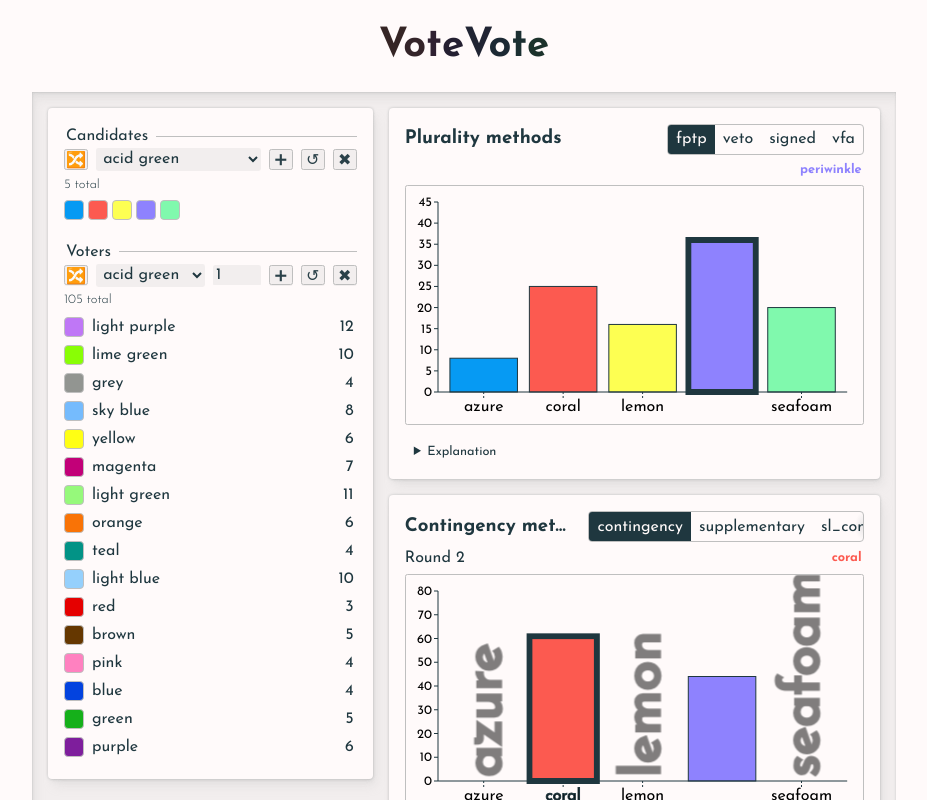
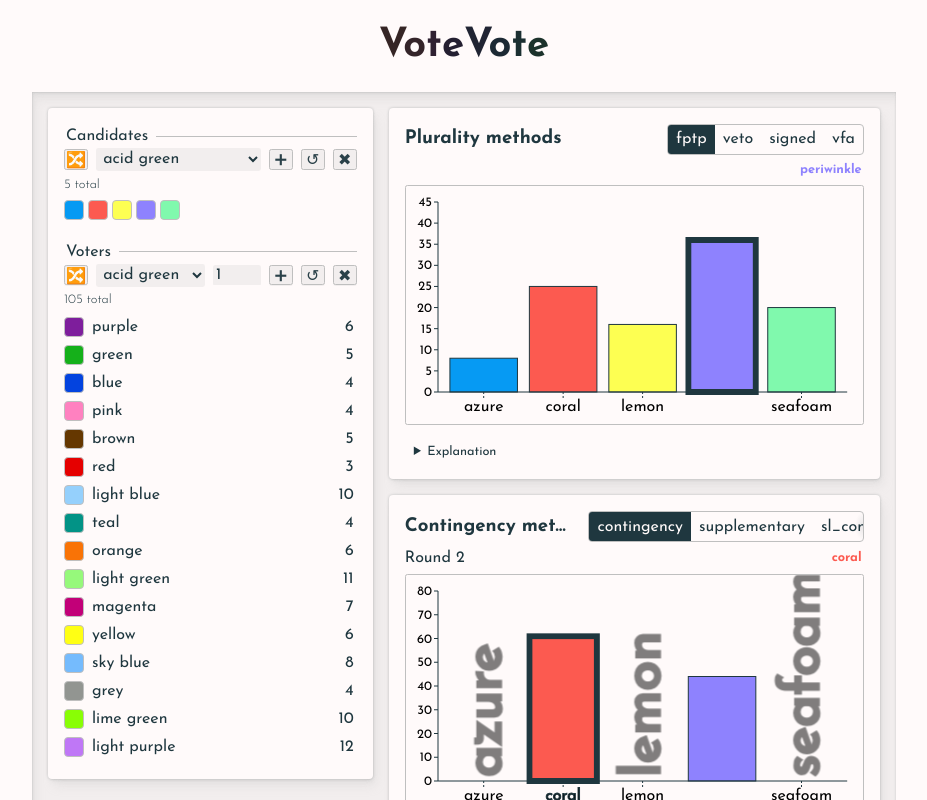
Before and after one commit to tif-calin/votevote, a React (Create React App) app: page / in a window 1280 px wide. Shown: the whole page, without its empty margins (176-1103 px from the left). Built offline with nearby package versions, Linux system fonts and the light colour scheme.

Commit message:
new voters at top

```diff
--- a/src/views/home/left/InputLeft.tsx
+++ b/src/views/home/left/InputLeft.tsx
@@ -233,7 +233,7 @@ const InputLeft: React.FC<Props> = ({
         count={Object.values(voters)?.reduce((a, v) => a+v, 0)}
       >
         <VoterDisplay>
-          {Object.keys(voters).map((voter) => {
+          {Object.keys(voters).reverse().map((voter) => {
             return (
               <li key={voter}>
                 <ColorBox
```
Also changed, not shown: 1 other file (tests, documents, lock files or other folders).
